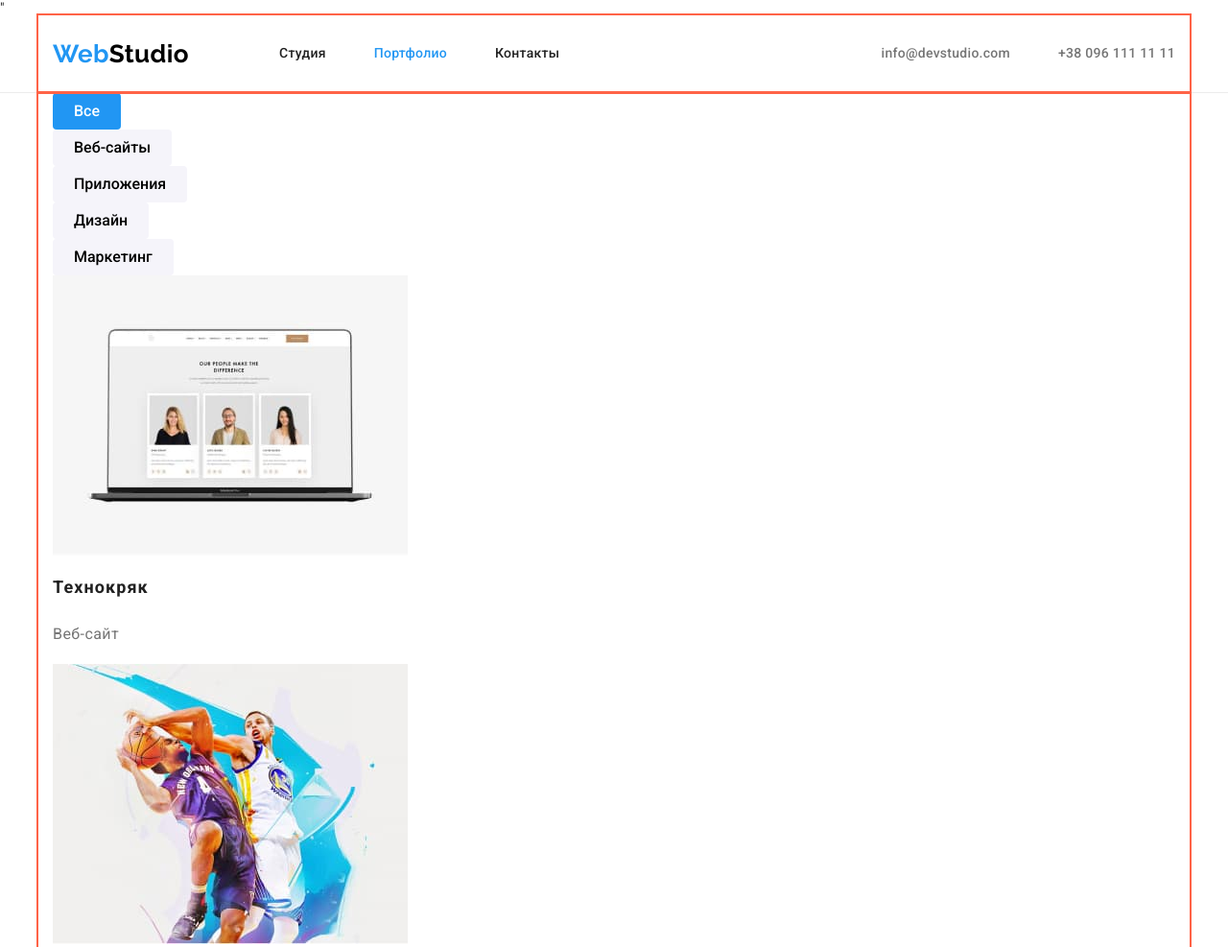
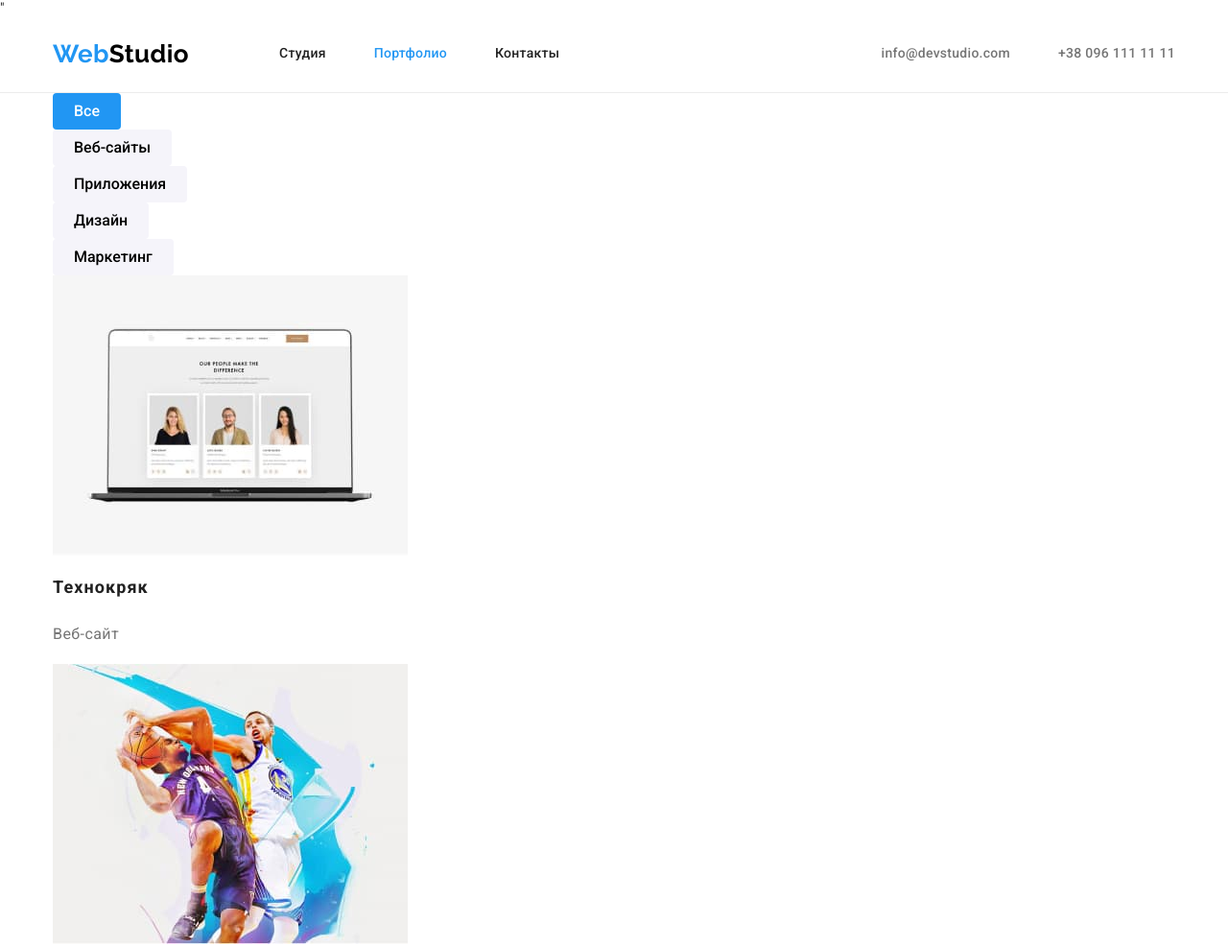
Before and after one commit to AlexanderBryukhovetskiy/goit-markup-hw-03, a plain HTML site: page portfolio.html in a window 1280 px wide. Shown: the top 987 px of the page at 96% size. Drawn offline with nearby package versions, Linux system fonts and the light colour scheme.

Commit message:
видаляє візуальну рамку контейнерів секцій
видаляє візуальну рамку контейнерів секцій (застосовувалась для зручності)

```diff
--- a/css/styles.css
+++ b/css/styles.css
@@ -40,7 +40,7 @@ body {
     margin-right: auto;
 
 
-    outline: 2px solid tomato;
+    /*outline: 2px solid tomato;*/
 }
 
 
@@ -97,7 +97,7 @@ header {
     align-items: center;
 
 
-    outline: 2px solid tomato;
+    /*outline: 2px solid tomato;*/
 }
 
 .nav-link, .contact-link {
@@ -344,7 +344,7 @@ header {
     background-color: var(--main-dark);
 
 
-    outline: 2px solid tomato;
+    /*outline: 2px solid tomato;*/
 }
 
 #contacts {
```
